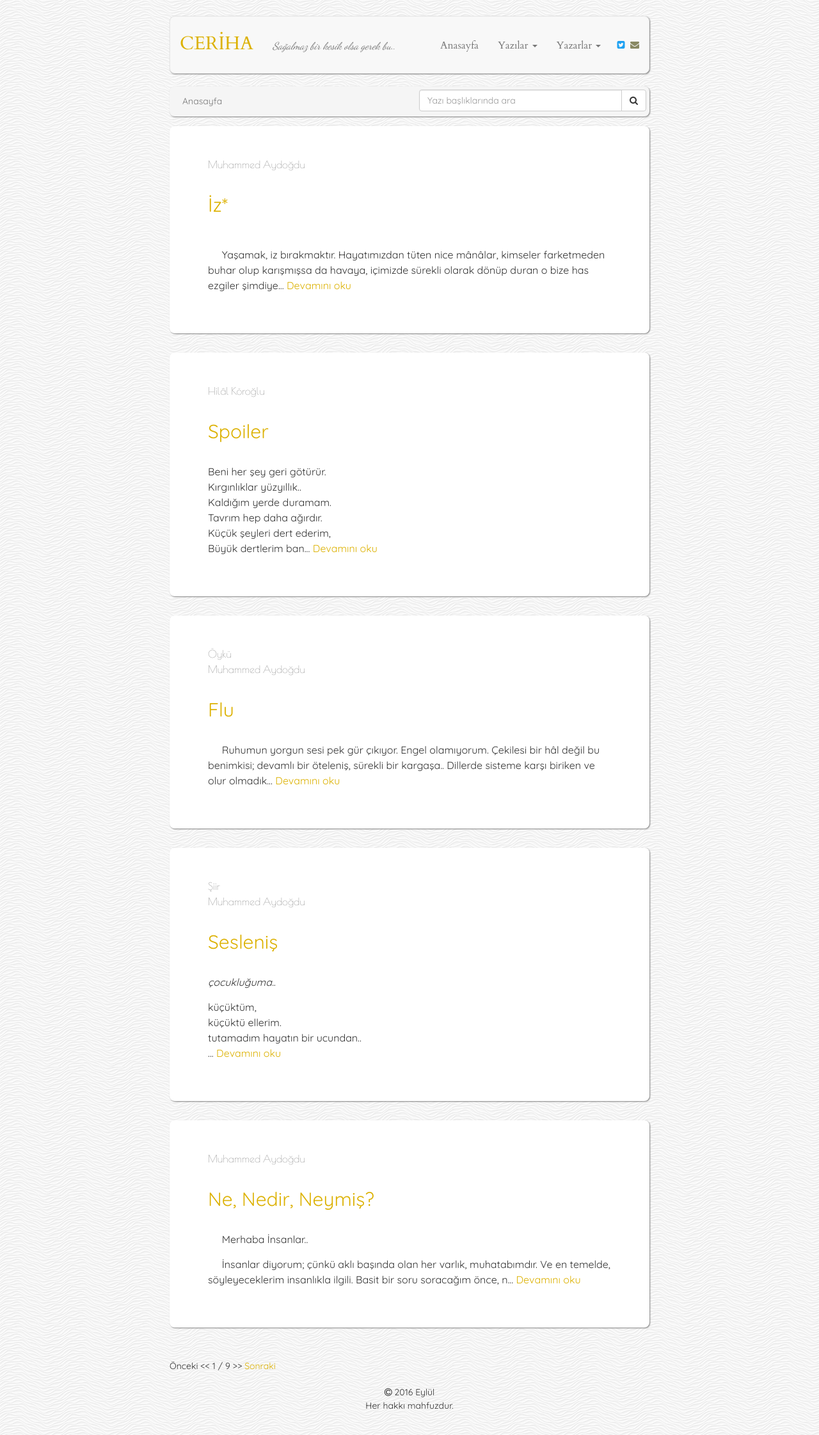
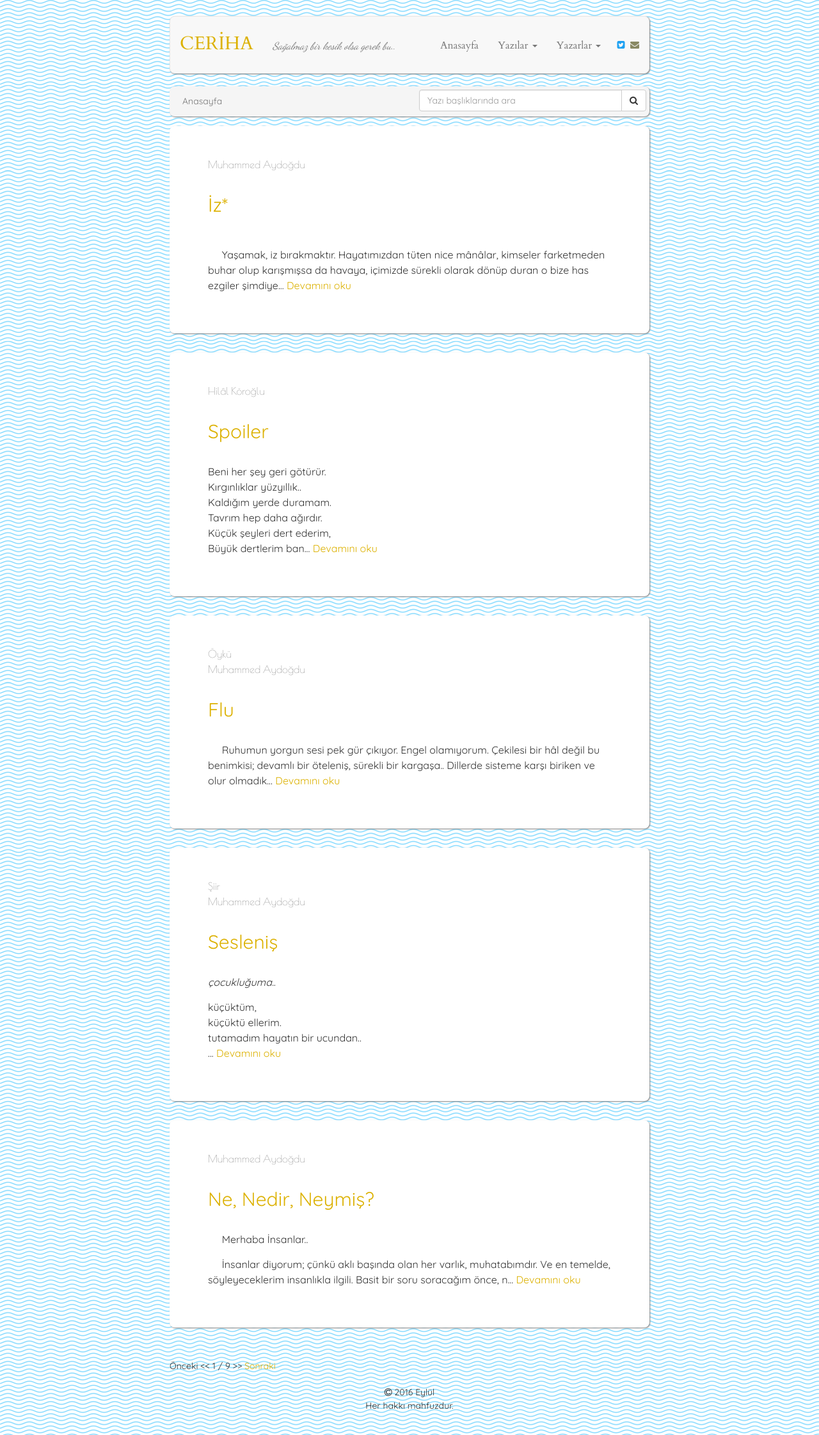
Before and after one commit to muhammedaydogdu/muhammedaydogdu.github.io, a Jekyll site: the page built from index.html, in a window 1280 px wide. Shown: the whole page at 64% size. Built offline with Jekyll 4.4.1, drawn with Linux system fonts in a browser that asks for light colours; some web fonts are replaced; the list of posts is cut into pages by our own code.

Commit message:
Update style.css

```diff
--- a/css/style.css
+++ b/css/style.css
@@ -15,7 +15,7 @@
 body {
   font-family: "Quicksand", "Times New Roman", serif;
   line-height: 1.5;
-  background: url("../images/white-waves.png");
+  background: url("../images/just-waves.png");
 }
 
 a {
```
